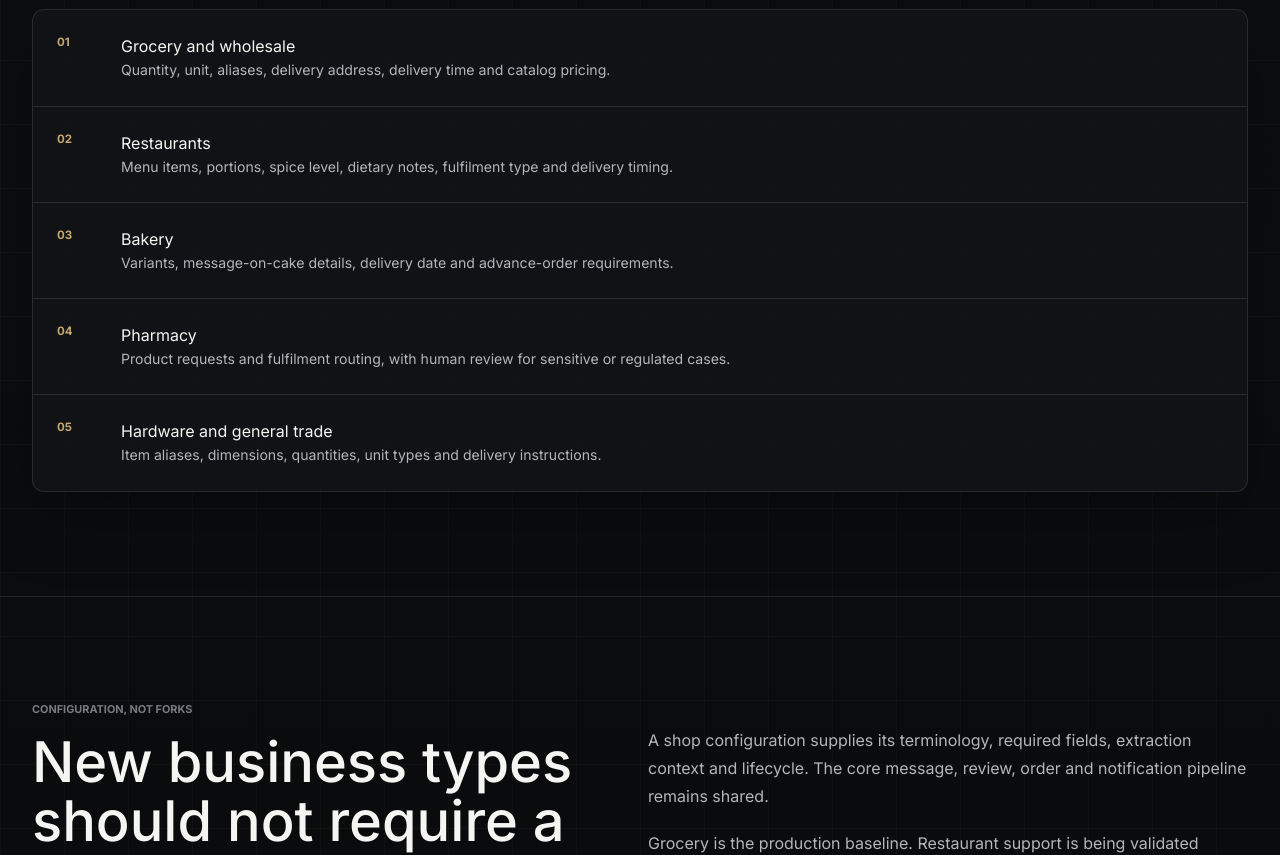
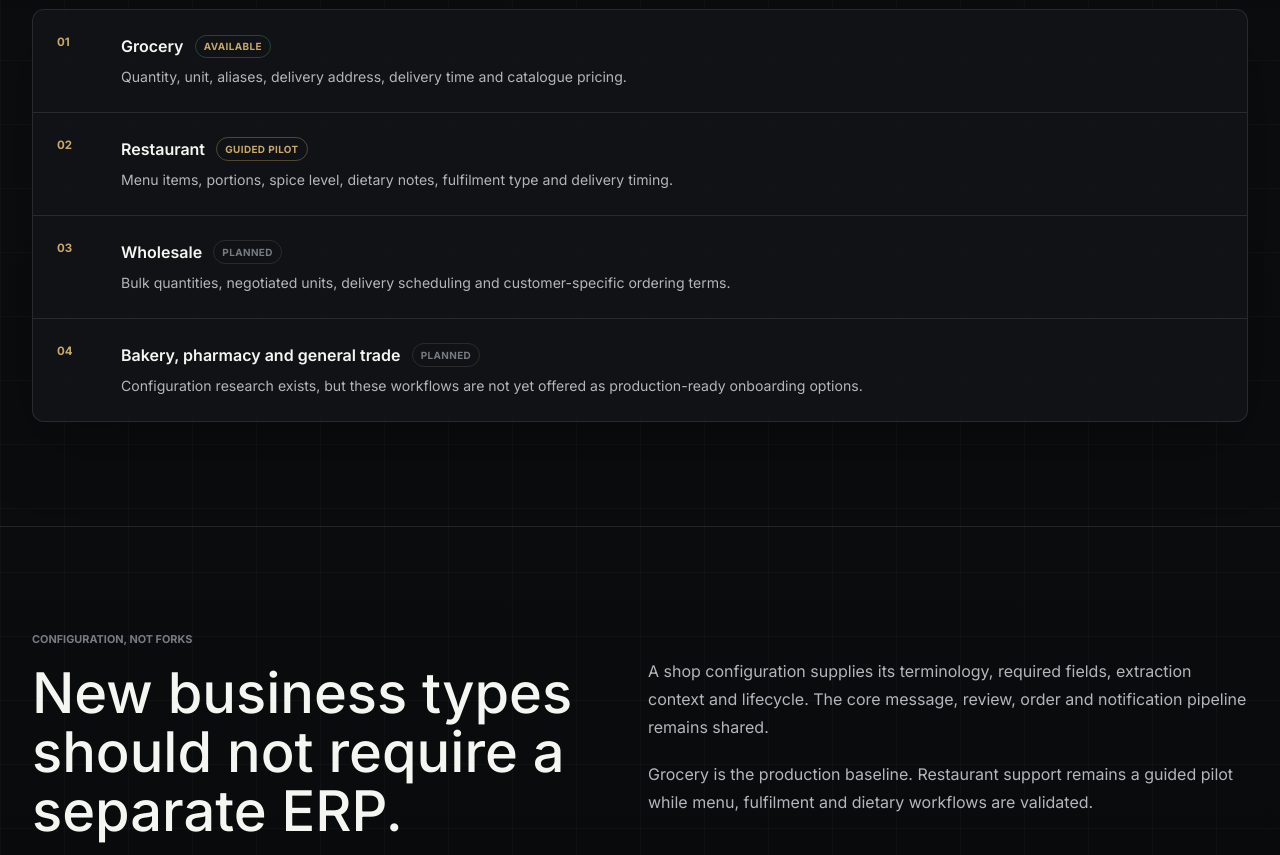
Before and after one commit to jannishar654/Phone-ERP-, a Next.js app in the folder frontend/: page /businesses in a window 1280 px wide. Shown: the part 900-1755 px from the top of the page. Built offline with nearby package versions, Linux system fonts and the light colour scheme; no server answers.

Commit message:
fix: improve UI visibility and product status

```diff
--- a/frontend/src/app/(auth)/signup/page.tsx
+++ b/frontend/src/app/(auth)/signup/page.tsx
@@ -125,7 +125,7 @@ function SignupContent() {
         </div>
 
         {error && (
-          <div className="mb-6 p-4 rounded-lg bg-red-50 border border-red-200 text-red-650 text-sm font-medium">
+          <div role="alert" aria-live="polite" className="auth-error mb-6 p-4 rounded-lg border text-sm font-medium">
             {error}
           </div>
         )}
@@ -200,13 +200,16 @@ function SignupContent() {
                   className="w-full bg-white border border-slate-300 rounded-lg px-4 py-3 text-sm text-slate-900 focus:outline-none focus:border-indigo-500 transition-colors"
                 >
                   <option value="grocery">Grocery Store</option>
-                  <option value="wholesale">Wholesale Business</option>
-                  <option value="restaurant">Restaurant</option>
-                  <option value="pharmacy">Pharmacy</option>
-                  <option value="bakery">Bakery</option>
-                  <option value="hardware">Hardware Store</option>
-                  <option value="general">General Business</option>
+                  <option value="restaurant">Restaurant (Pilot)</option>
+                  <option value="wholesale" disabled>Wholesale Business (Coming soon)</option>
+                  <option value="pharmacy" disabled>Pharmacy (Coming soon)</option>
+                  <option value="bakery" disabled>Bakery (Coming soon)</option>
+                  <option value="hardware" disabled>Hardware Store (Coming soon)</option>
+                  <option value="general" disabled>General Business (Coming soon)</option>
                 </select>
+                <p className="mt-2 text-xs leading-5 text-slate-500">
+                  Grocery is available now. Restaurant onboarding is currently a guided pilot.
+                </p>
               </div>
             </div>
           )}
@@ -246,6 +249,7 @@ function SignupContent() {
             <input
               type="password"
               required
+              minLength={6}
               value={password}
               onChange={(e) => setPassword(e.target.value)}
               className="w-full bg-white border border-slate-300 rounded-lg px-4 py-3 text-sm text-slate-900 placeholder-slate-400 focus:outline-none focus:border-indigo-500 transition-colors"
@@ -260,6 +264,7 @@ function SignupContent() {
             <input
               type="password"
               required
+              minLength={6}
               value={confirmPassword}
               onChange={(e) => setConfirmPassword(e.target.value)}
               className="w-full bg-white border border-slate-300 rounded-lg px-4 py-3 text-sm text-slate-900 placeholder-slate-400 focus:outline-none focus:border-indigo-500 transition-colors"
@@ -270,7 +275,7 @@ function SignupContent() {
           <button
             type="submit"
             disabled={isLoading}
-            className="w-full bg-indigo-600 hover:bg-indigo-705 disabled:bg-indigo-400 text-white rounded-lg py-3 text-sm font-semibold transition-colors shadow-sm cursor-pointer"
+            className="w-full bg-indigo-600 hover:bg-indigo-700 disabled:bg-indigo-400 text-white rounded-lg py-3 text-sm font-semibold transition-colors shadow-sm cursor-pointer"
           >
             {isLoading ? 'Creating account...' : 'Create Account'}
           </button>
@@ -279,7 +284,7 @@ function SignupContent() {
 
         <div className="mt-6 text-center text-xs text-slate-500 font-medium">
           Already have an account?{' '}
-          <Link href="/login" className="text-indigo-600 hover:text-indigo-850 font-bold">
+          <Link href="/login" className="text-indigo-600 hover:text-indigo-800 font-bold">
             Sign in
           </Link>
         </div>
--- a/frontend/src/app/businesses/page.tsx
+++ b/frontend/src/app/businesses/page.tsx
@@ -1,20 +1,67 @@
 import EditorialPage from '@/components/public/EditorialPage';
 
 const businesses = [
-  ['Grocery and wholesale', 'Quantity, unit, aliases, delivery address, delivery time and catalog pricing.'],
-  ['Restaurants', 'Menu items, portions, spice level, dietary notes, fulfilment type and delivery timing.'],
-  ['Bakery', 'Variants, message-on-cake details, delivery date and advance-order requirements.'],
-  ['Pharmacy', 'Product requests and fulfilment routing, with human review for sensitive or regulated cases.'],
-  ['Hardware and general trade', 'Item aliases, dimensions, quantities, unit types and delivery instructions.'],
+  {
+    title: 'Grocery',
+    description: 'Quantity, unit, aliases, delivery address, delivery time and catalogue pricing.',
+    status: 'Available',
+    statusClass: 'is-live',
+  },
+  {
+    title: 'Restaurant',
+    description: 'Menu items, portions, spice level, dietary notes, fulfilment type and delivery timing.',
+    status: 'Guided pilot',
+    statusClass: 'is-pilot',
+  },
+  {
+    title: 'Wholesale',
+    description: 'Bulk quantities, negotiated units, delivery scheduling and customer-specific ordering terms.',
+    status: 'Planned',
+    statusClass: 'is-planned',
+  },
+  {
+    title: 'Bakery, pharmacy and general trade',
+    description: 'Configuration research exists, but these workflows are not yet offered as production-ready onboarding options.',
+    status: 'Planned',
+    statusClass: 'is-planned',
+  },
 ];
 
 export default function BusinessesPage() {
   return (
-    <EditorialPage eyebrow="Businesses" title="One platform. Configurable business language." summary="PhoneERP keeps a unified order engine while adapting terminology, required fields and workflow stages for each business.">
-      <section className="public-section"><div className="public-container public-panel">
-        {businesses.map(([title, text], index) => <div className="public-info-row" key={title}><span>{String(index + 1).padStart(2, '0')}</span><div><h2>{title}</h2><p>{text}</p></div></div>)}
-      </div></section>
-      <section className="public-section"><div className="public-container public-feature-split public-grid-2"><div><p className="public-kicker">Configuration, not forks</p><h2>New business types should not require a separate ERP.</h2></div><div className="public-copy"><p>A shop configuration supplies its terminology, required fields, extraction context and lifecycle. The core message, review, order and notification pipeline remains shared.</p><p>Grocery is the production baseline. Restaurant support is being validated without changing the proven grocery behaviour.</p></div></div></section>
+    <EditorialPage
+      eyebrow="Businesses"
+      title="A shared platform, adapted to each business workflow."
+      summary="PhoneERP keeps one order engine while allowing terminology, required fields and operational stages to evolve by business type."
+    >
+      <section className="public-section">
+        <div className="public-container public-panel">
+          {businesses.map((business, index) => (
+            <div className="public-info-row public-business-row" key={business.title}>
+              <span>{String(index + 1).padStart(2, '0')}</span>
+              <div>
+                <div className="public-business-title">
+                  <h2>{business.title}</h2>
+                  <small className={`public-availability ${business.statusClass}`}>{business.status}</small>
+                </div>
+                <p>{business.description}</p>
+              </div>
+            </div>
+          ))}
+        </div>
+      </section>
+      <section className="public-section">
+        <div className="public-container public-feature-split public-grid-2">
+          <div>
+            <p className="public-kicker">Configuration, not forks</p>
+            <h2>New business types should not require a separate ERP.</h2>
+          </div>
+          <div className="public-copy">
+            <p>A shop configuration supplies its terminology, required fields, extraction context and lifecycle. The core message, review, order and notification pipeline remains shared.</p>
+            <p>Grocery is the production baseline. Restaurant support remains a guided pilot while menu, fulfilment and dietary workflows are validated.</p>
+          </div>
+        </div>
+      </section>
     </EditorialPage>
   );
 }
--- a/frontend/src/app/globals.css
+++ b/frontend/src/app/globals.css
@@ -358,6 +358,23 @@ body {
 .public-info-row > span { color: var(--pe-gold); font-size: 0.72rem; font-weight: 700; }
 .public-info-row h3 { margin-bottom: 0.42rem; font-size: 1rem; font-weight: 600; }
 .public-info-row p { color: var(--pe-text-secondary); font-size: 0.88rem; line-height: 1.65; }
+.public-business-title { display: flex; flex-wrap: wrap; align-items: center; gap: .7rem; margin-bottom: .42rem; }
+.public-business-title h2 { font-size: 1rem; font-weight: 600; }
+.public-availability, .public-channel-status {
+  display: inline-flex;
+  width: fit-content;
+  border: 1px solid var(--pe-border);
+  border-radius: 999px;
+  padding: .22rem .5rem;
+  color: var(--pe-text-secondary);
+  font-size: .62rem;
+  font-weight: 700;
+  letter-spacing: .04em;
+  text-transform: uppercase;
+}
+.public-availability.is-live { border-color: rgba(75,193,139,.3); color: var(--pe-success); }
+.public-availability.is-pilot { border-color: rgba(200,169,107,.35); color: var(--pe-gold); }
+.public-availability.is-planned { color: var(--pe-text-muted); }
 
 .phoneerp-hero {
   position: relative;
@@ -451,6 +468,7 @@ body {
 .public-capability-list { border-top: 1px solid var(--pe-border); }
 .public-capability-list article { display: grid; grid-template-columns: 2.5rem minmax(0,1fr); gap: 1.2rem; border-bottom: 1px solid var(--pe-border); padding: 1.7rem 0; }
 .public-capability-list article > svg { color: var(--pe-gold); }
+.public-channel-status { margin-bottom: .65rem; color: var(--pe-gold); }
 .public-capability-list h2 { font-size: 1.05rem; font-weight: 600; }
 .public-capability-list p { max-width: 48rem; margin-top: .4rem; color: var(--pe-text-secondary); line-height: 1.65; }
 .public-capability-list a { display: inline-flex; align-items: center; gap: .35rem; margin-top: .7rem; color: var(--pe-gold); font-size: .78rem; }
@@ -747,6 +765,11 @@ body {
 .auth-theme input:focus, .auth-theme select:focus { border-color: #c8a96b !important; }
 .auth-theme .bg-indigo-600 { background: #f2f1ec !important; color: #090a0b !important; }
 .auth-theme .text-indigo-600 { color: #c8a96b !important; }
+.auth-theme .auth-error {
+  border-color: rgba(248,113,113,.38) !important;
+  background: rgba(127,29,29,.22) !important;
+  color: #fecaca !important;
+}
 
 .workspace-theme {
   --workspace-surface: #141619;
--- a/frontend/src/app/page.tsx
+++ b/frontend/src/app/page.tsx
@@ -69,7 +69,7 @@ export default function LandingPage() {
               'Packing and delivery role workspaces',
               'Private customer order tracking',
               'Delivery notifications and public invoices',
-              'Configurable grocery and restaurant workflows',
+              'Production grocery workflow and restaurant pilot',
             ].map((item) => <div key={item}><Check size={15} /><span>{item}</span></div>)}
           </div>
         </div>
@@ -83,7 +83,7 @@ export default function LandingPage() {
           </div>
           <div className="public-status-columns">
             <div><span className="status-dot status-live" /> <strong>Available now</strong><p>Order capture, review, fulfilment, tracking and billing.</p></div>
-            <div><span className="status-dot status-progress" /> <strong>In progress</strong><p>Self-service WhatsApp onboarding, shared inbox and deeper business configuration.</p></div>
+            <div><span className="status-dot status-progress" /> <strong>In progress</strong><p>Self-service WhatsApp onboarding, shared inbox, owner alerts and deeper business configuration.</p></div>
           </div>
         </div>
       </section>
--- a/frontend/src/components/Sidebar.tsx
+++ b/frontend/src/components/Sidebar.tsx
@@ -86,15 +86,15 @@ export default function Sidebar({ isOpen = false, onClose }: SidebarProps) {
 
           <button
             onClick={handleSignOut}
-            className="flex items-center space-x-3 w-full px-4 py-3 rounded-lg text-sm font-semibold text-red-655 hover:bg-red-50 hover:text-red-700 cursor-pointer transition-all duration-150"
+            className="flex items-center space-x-3 w-full px-4 py-3 rounded-lg text-sm font-semibold text-red-600 hover:bg-red-50 hover:text-red-700 cursor-pointer transition-all duration-150"
           >
-            <svg className="h-5 w-5 text-red-550 shrink-0" fill="none" viewBox="0 0 24 24" stroke="currentColor" strokeWidth={2}>
+            <svg className="h-5 w-5 text-red-500 shrink-0" fill="none" viewBox="0 0 24 24" stroke="currentColor" strokeWidth={2}>
               <path strokeLinecap="round" strokeLinejoin="round" d="M17 16l4-4m0 0l-4-4m4 4H7m6 4v1a3 3 0 01-3 3H6a3 3 0 01-3-3V7a3 3 0 013-3h4a3 3 0 013 3v1" />
             </svg>
             <span>Sign Out</span>
           </button>
         </nav>
-        <div className="p-4 border-t border-slate-200 text-xs text-slate-450 text-center font-medium">
+        <div className="p-4 border-t border-slate-200 text-xs text-slate-400 text-center font-medium">
           PhoneERP System v1.0.0
         </div>
       </aside>
--- a/frontend/src/components/common/LayoutWrapper.tsx
+++ b/frontend/src/components/common/LayoutWrapper.tsx
@@ -119,7 +119,7 @@ export default function LayoutWrapper({ children }: { children: React.ReactNode
 
             <button
               onClick={handleSignOut}
-              className="text-slate-550 hover:text-red-600 font-semibold transition-colors cursor-pointer text-sm hidden lg:block"
+              className="text-slate-500 hover:text-red-600 font-semibold transition-colors cursor-pointer text-sm hidden lg:block"
             >
               Sign Out
             </button>
```
Also changed, not shown: frontend/src/app/(auth)/login/page.tsx (+5 -4 lines), frontend/src/app/action-card/page.tsx (+21 -21 lines), frontend/src/app/create-order/page.tsx (+29 -29 lines), frontend/src/app/dashboard/page.tsx (+5 -5 lines), frontend/src/app/integrations/page.tsx (+56 -6 lines), frontend/src/components/ui/calendar.tsx (+4 -4 lines).
